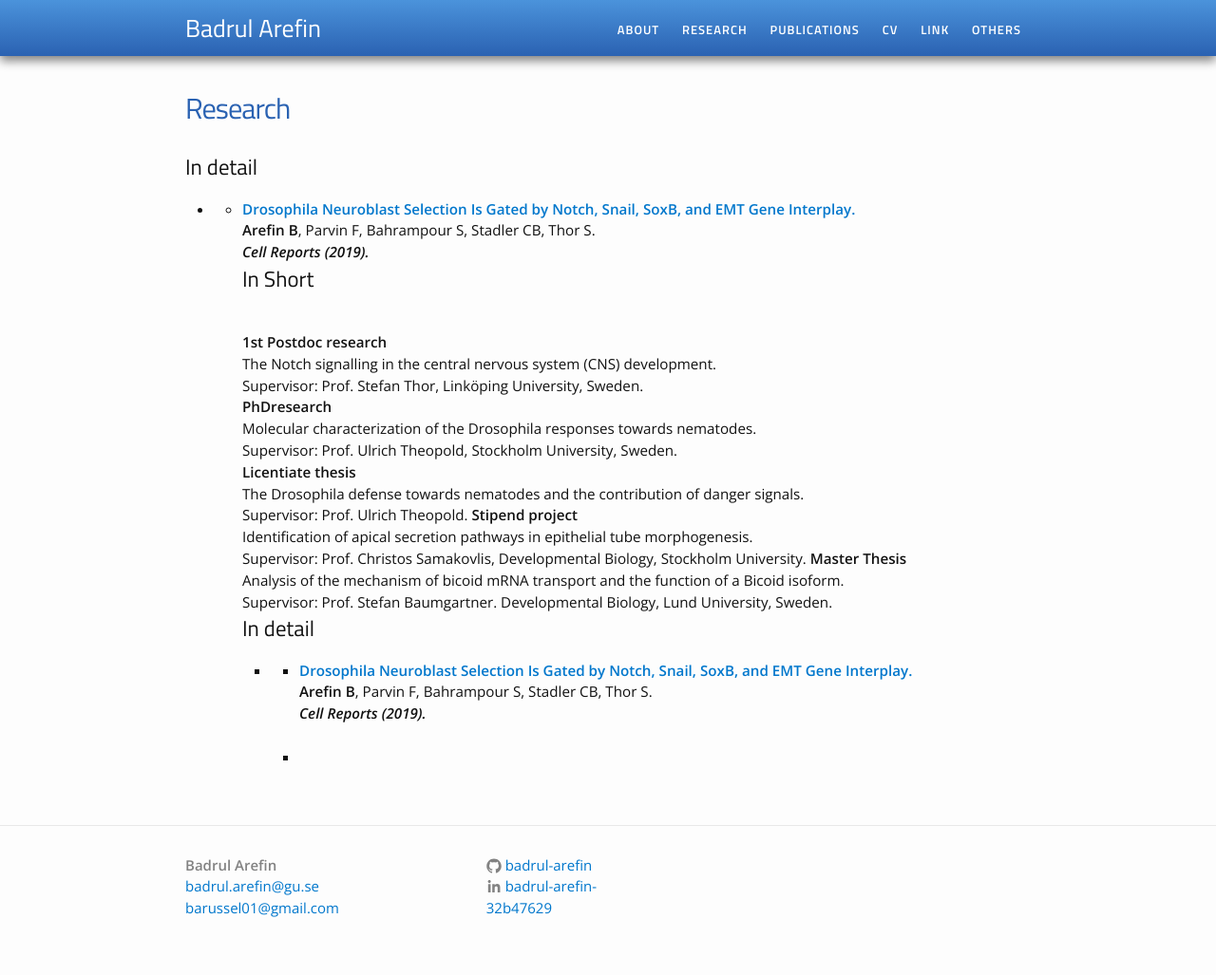
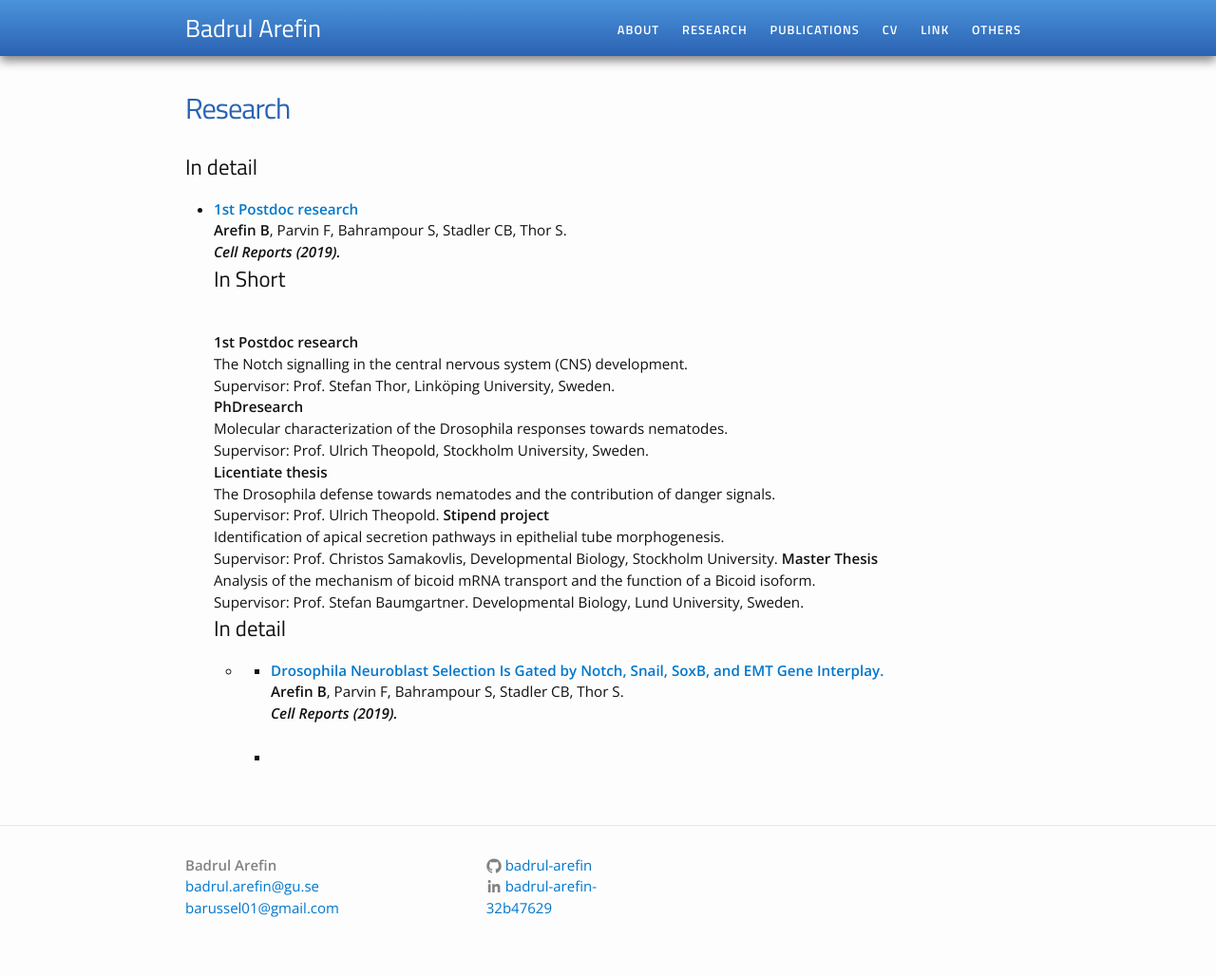
Before and after one commit to Badrul-Arefin/badrul-arefin.github.io, a Jekyll site: the page built from research.md, in a window 1280 px wide. Shown: the whole page at 95% size. Built offline with Jekyll 4.4.1, drawn with Linux system fonts in a browser that asks for light colours.

Commit message:
Update research.md

```diff
--- a/research.md
+++ b/research.md
@@ -4,12 +4,11 @@ permalink: /research/
 title: Research
 ---
 <h2>In detail</h2>
-<ul>
-	<li>
+
 
 <ul>
 	<li>
-		<a href="https://www.ncbi.nlm.nih.gov/pubmed/31825841">	<b>Drosophila Neuroblast Selection Is Gated by Notch, Snail, SoxB, and EMT Gene Interplay.</b></a><br><b>Arefin B</b>, Parvin F, Bahrampour S, Stadler CB, Thor S.<br><i>
+		<a href="1st Postdoc research">	<b>1st Postdoc research</b></a><br><b>Arefin B</b>, Parvin F, Bahrampour S, Stadler CB, Thor S.<br><i>
 		<b>Cell Reports (2019).</b></i>
 
 
```
